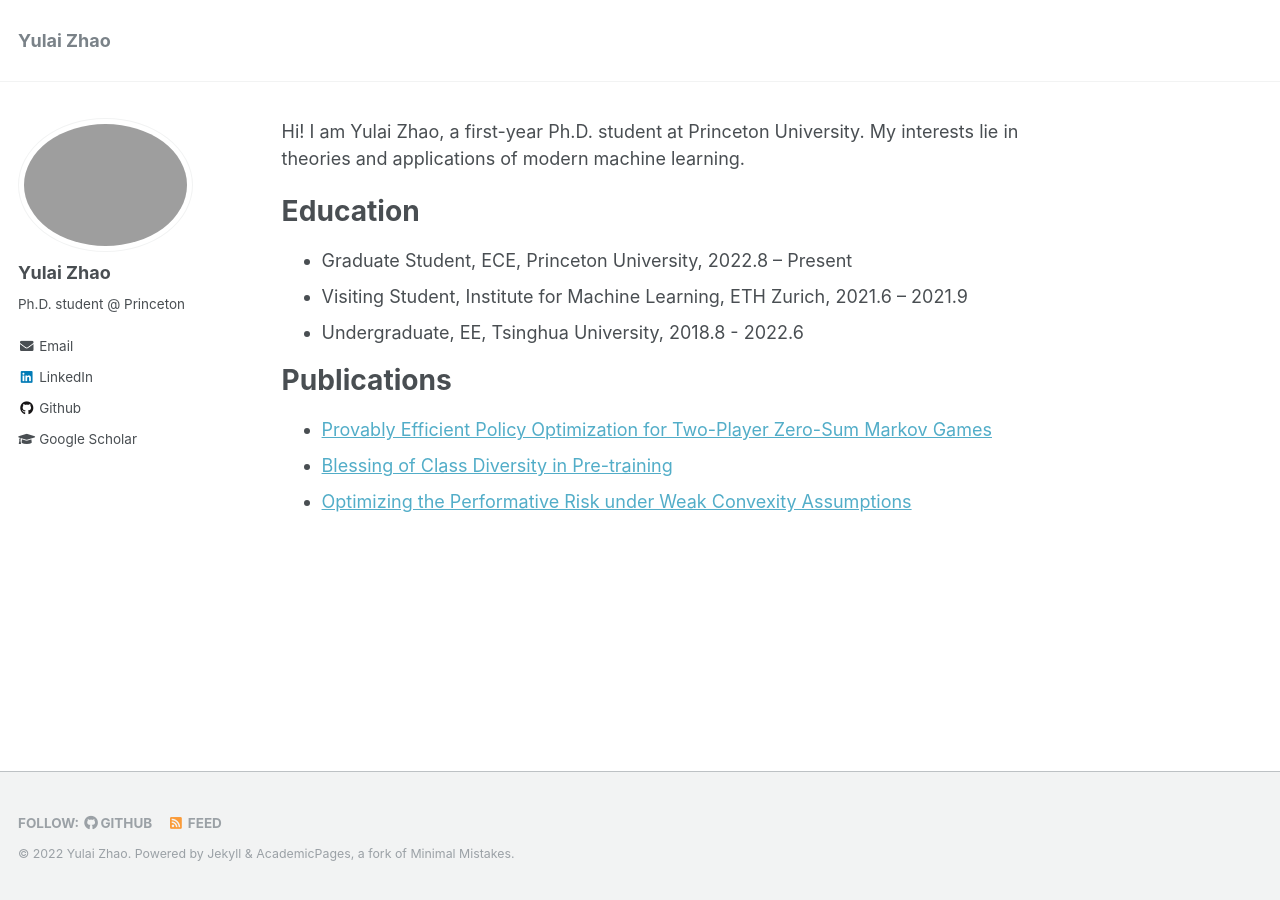
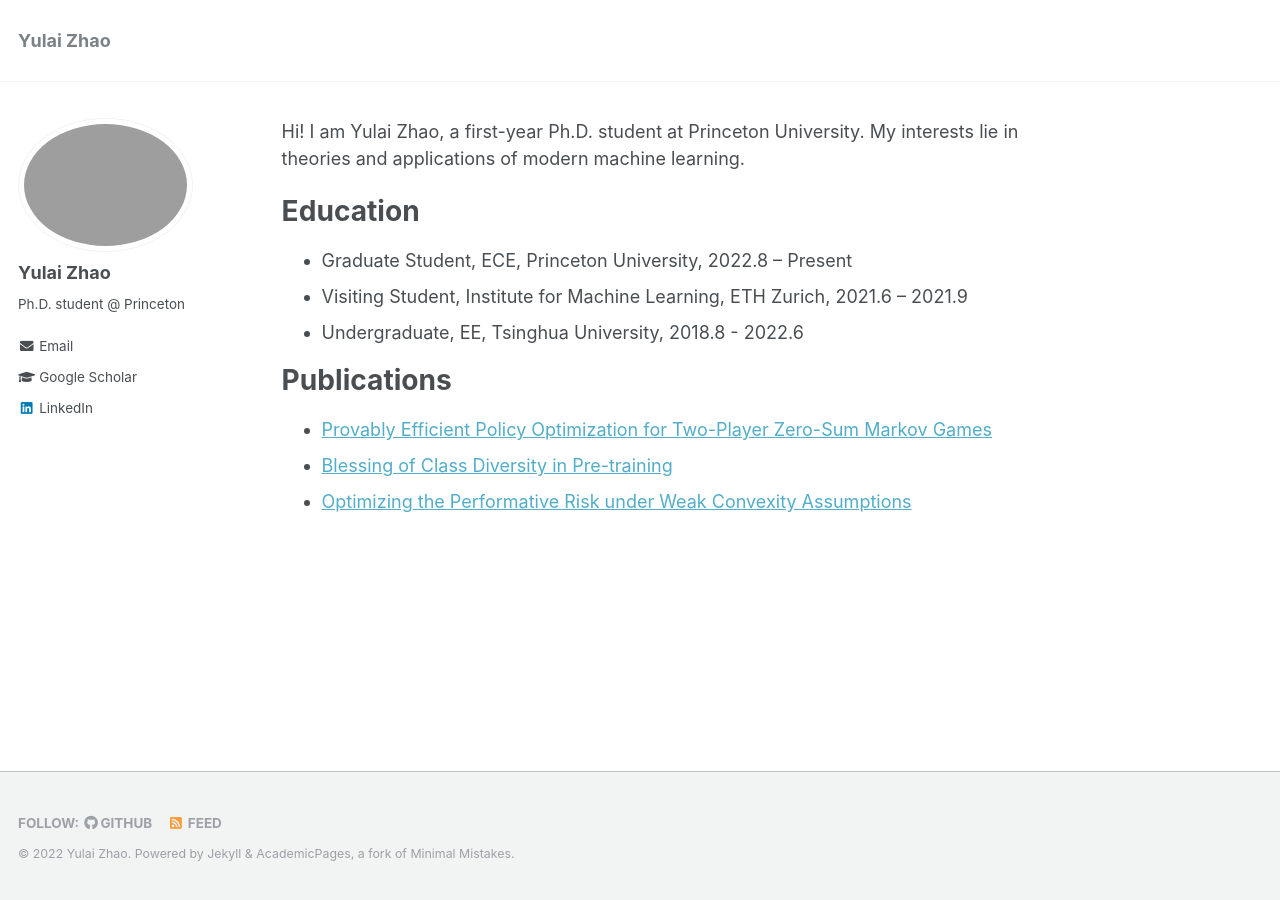
Before and after one commit to zhaoyl18/zhaoyl18.github.io, a Jekyll site: the page built from _pages/about.md, in a window 1280 px wide. Built offline with Jekyll 4.4.1, drawn with Linux system fonts in a browser that asks for light colours.

Commit message:
update author profile.html

```diff
--- a/_includes/author-profile.html
+++ b/_includes/author-profile.html
@@ -49,6 +49,9 @@
       {% if author.google_plus %}
         <li><a href="https://plus.google.com/+{{ author.google_plus }}"><i class="fab fa-fw fa-google-plus" aria-hidden="true"></i> Google+</a></li>
       {% endif %}
+      {% if author.googlescholar %}
+        <li><a href="{{ author.googlescholar }}"><i class="fas fa-fw fa-graduation-cap"></i> Google Scholar</a></li>
+      {% endif %}
       {% if author.linkedin %}
         <li><a href="https://www.linkedin.com/in/{{ author.linkedin }}"><i class="fab fa-fw fa-linkedin" aria-hidden="true"></i> LinkedIn</a></li>
       {% endif %}
@@ -63,9 +66,6 @@
       {% endif %}
       {% if author.bitbucket %}
         <li><a href="https://bitbucket.org/{{ author.bitbucket }}"><i class="fab fa-fw fa-bitbucket" aria-hidden="true"></i> Bitbucket</a></li>
-      {% endif %}
-      {% if author.github %}
-        <li><a href="https://github.com/{{ author.github }}"><i class="fab fa-fw fa-github" aria-hidden="true"></i> Github</a></li>
       {% endif %}
       {% if author.stackoverflow %}
         <li><a href="https://www.stackoverflow.com/users/{{ author.stackoverflow }}"><i class="fab fa-fw fa-stack-overflow" aria-hidden="true"></i> Stackoverflow</a></li>
@@ -103,9 +103,6 @@
       {% if author.vine %}
         <li><a href="https://vine.co/u/{{ author.vine }}"><i class="fab fa-fw fa-vine" aria-hidden="true"></i> Vine</a></li>
       {% endif %}
-      {% if author.googlescholar %}
-        <li><a href="{{ author.googlescholar }}"><i class="fas fa-fw fa-graduation-cap"></i> Google Scholar</a></li>
-      {% endif %}
       {% if author.pubmed %}
         <li><a href="{{ author.pubmed }}"><i class="ai ai-pubmed-square ai-fw"></i> PubMed</a></li>
       {% endif %}
```
